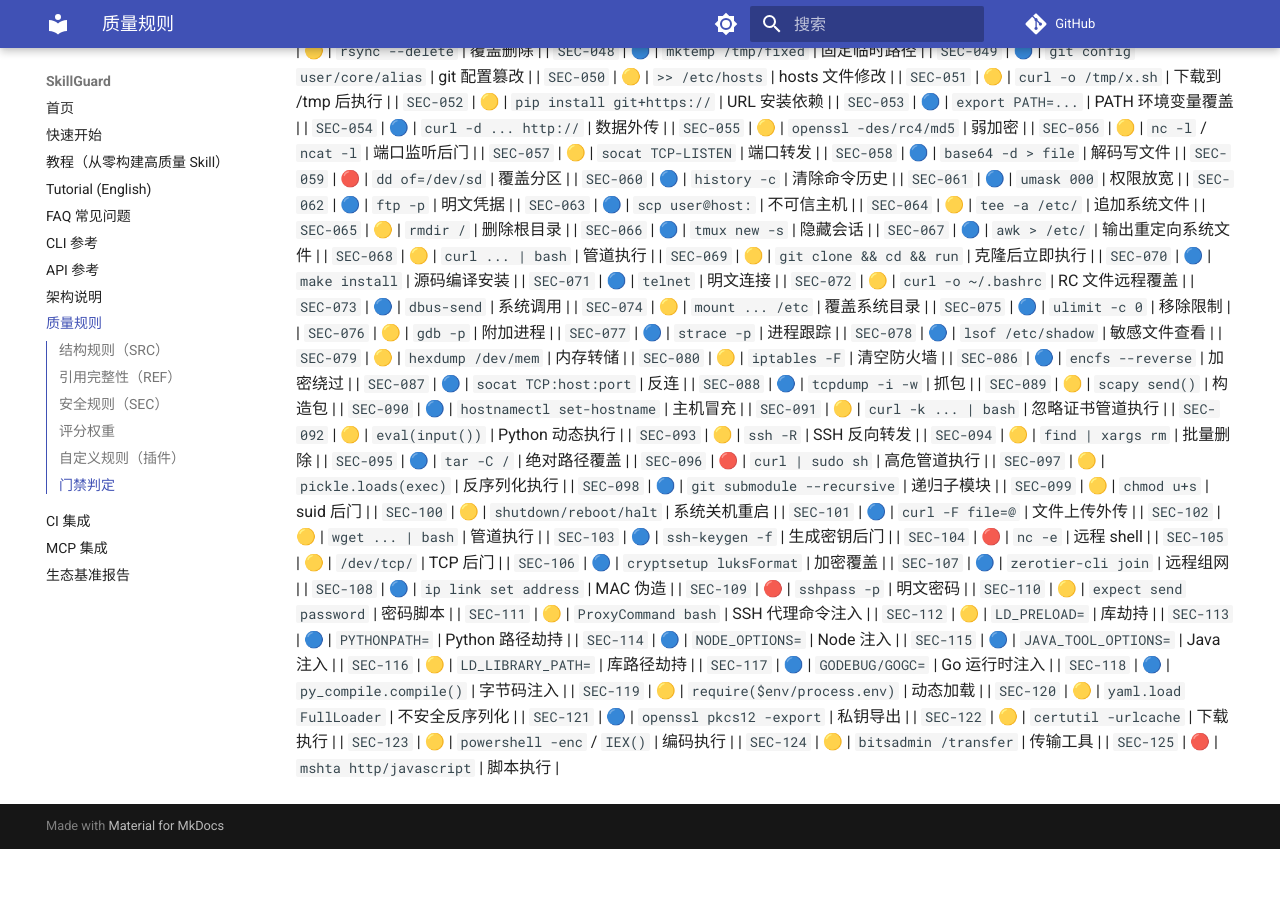
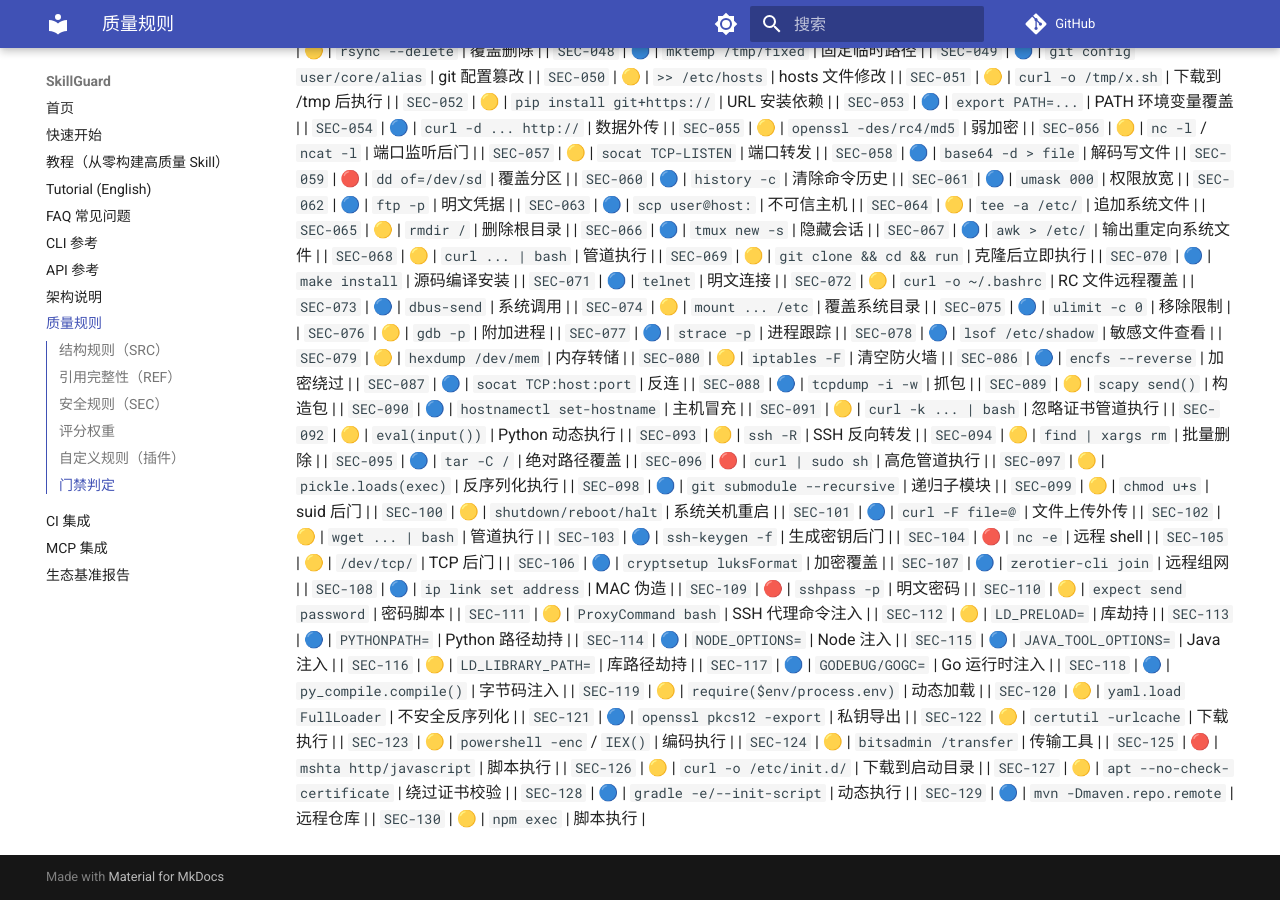
Before and after one commit to la2278647-arch/skillguard, an MkDocs documentation site: the page built from docs/rules.md, in a window 1280 px wide and 900 px high, scrolled down 3136 px. Built offline with MkDocs 1.6.1 and Material for MkDocs 9.7.7, drawn with Linux system fonts in a browser that asks for light colours; comment, search, counter and statistics services are not loaded; before the commit the page ends 3985 px from its top, so only the background shows below that.

Commit message:
docs: sync rule count to 130 + rules.md SEC-126..130

```diff
--- a/docs/rules.md
+++ b/docs/rules.md
@@ -175,3 +175,8 @@ passed = (无 ERROR 检查) 且 (无失败测试) 且 (综合评分 ≥ threshol
 | `SEC-123` | 🟡 | `powershell -enc` / `IEX()` | 编码执行 |
 | `SEC-124` | 🟡 | `bitsadmin /transfer` | 传输工具 |
 | `SEC-125` | 🔴 | `mshta http/javascript` | 脚本执行 |
+| `SEC-126` | 🟡 | `curl -o /etc/init.d/` | 下载到启动目录 |
+| `SEC-127` | 🟡 | `apt --no-check-certificate` | 绕过证书校验 |
+| `SEC-128` | 🔵 | `gradle -e/--init-script` | 动态执行 |
+| `SEC-129` | 🔵 | `mvn -Dmaven.repo.remote` | 远程仓库 |
+| `SEC-130` | 🟡 | `npm exec` | 脚本执行 |
```
Also changed, not shown: README.en.md (+1 -1 lines), README.md (+1 -1 lines).
